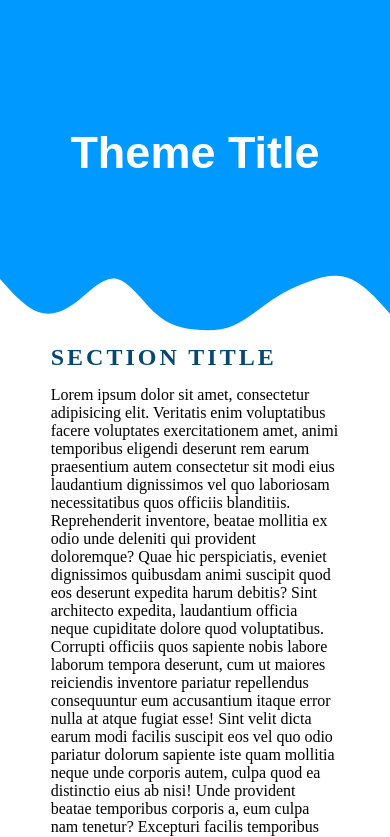
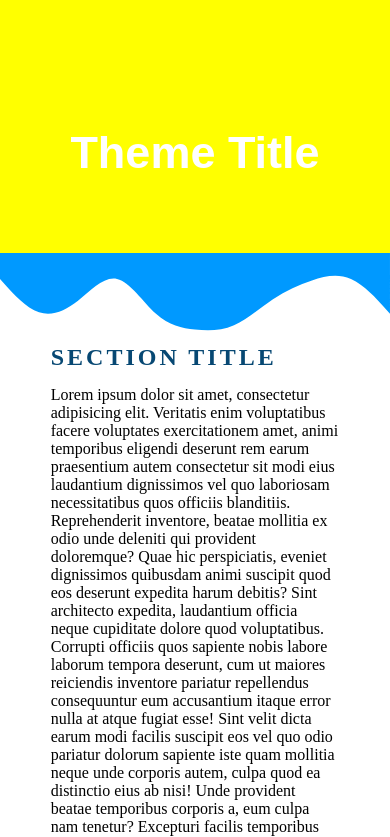
Before and after one commit to corbinwhiting/mobile-friendly-practice, a plain HTML site: page index.html in a window 390 px wide. Shown: the top 837 px of the page. Drawn offline with Linux system fonts and the light colour scheme.

Commit message:
style: added media queries

```diff
--- a/css/styles.css
+++ b/css/styles.css
@@ -40,3 +40,18 @@ footer p{
     position: relative;
     top: 50%;
 }
+@media (max-width: 1024px){
+    header{
+        background-color: red;
+    }
+}
+@media (max-width: 768px){
+    header{
+        background-color: orange;
+    }
+}
+@media (max-width: 480px){
+    header{
+        background-color: yellow;
+    }
+}
```
